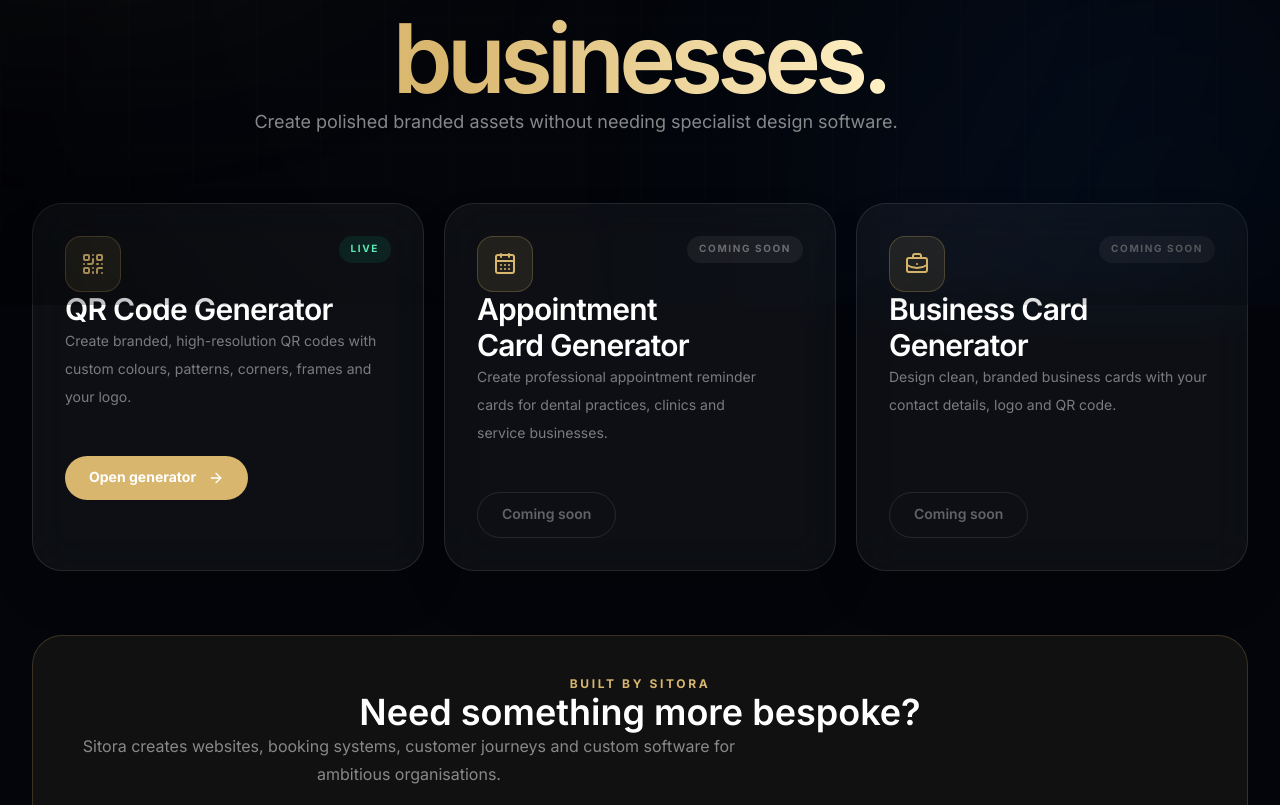
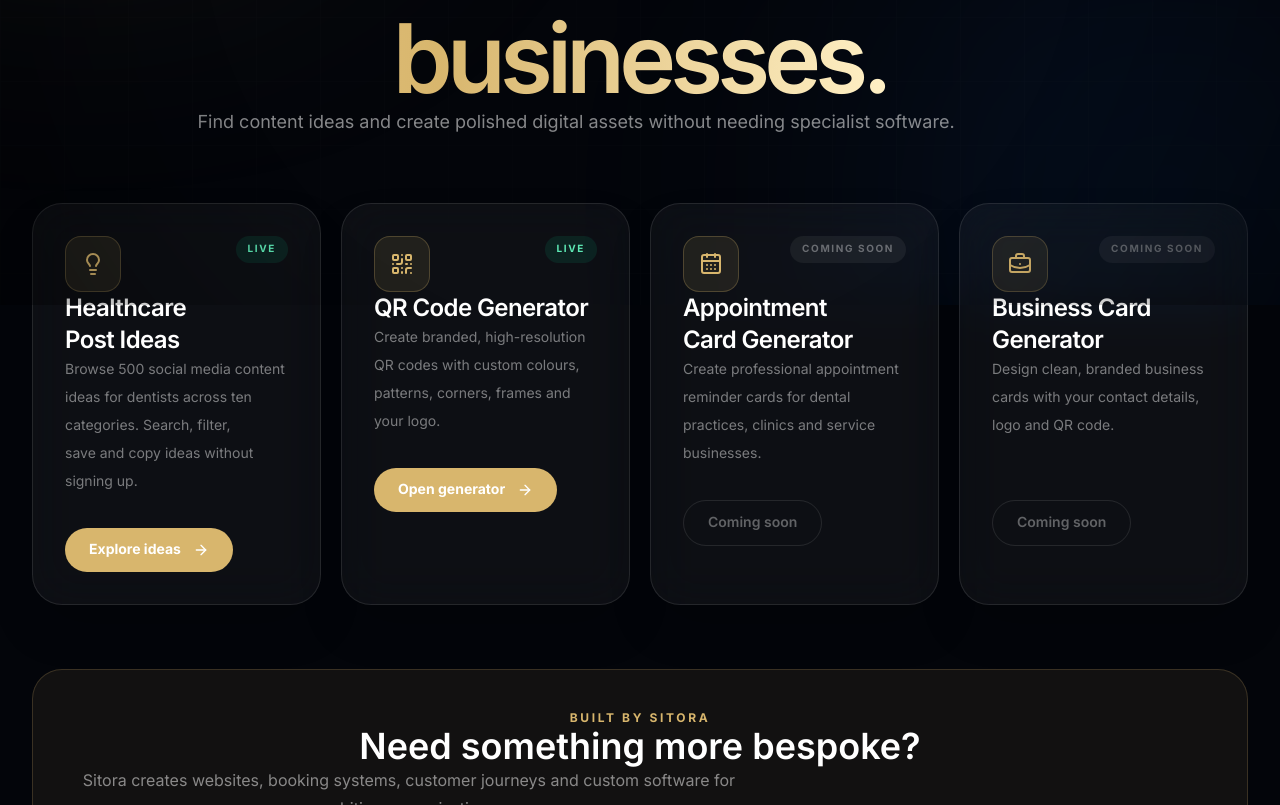
Before and after one commit to Nylon1/SitoraBrandingagency, a Next.js app: page /tools in a window 1280 px wide. Shown: the part 495-1300 px from the top of the page. Built offline with nearby package versions, Linux system fonts and the light colour scheme; a web font is replaced by a local one.

Commit message:
Add healthcare ideas tool to tools directory

```diff
--- a/app/tools/page.tsx
+++ b/app/tools/page.tsx
@@ -4,6 +4,7 @@ import {
   ArrowRight,
   BriefcaseBusiness,
   CalendarDays,
+  Lightbulb,
   QrCode,
   Sparkles,
 } from "lucide-react";
@@ -11,16 +12,26 @@ import {
 export const metadata: Metadata = {
   title: "Free Business Tools | Sitora",
   description:
-    "Create branded QR codes, appointment cards and business cards using Sitora's free digital tools.",
+    "Explore Sitora's free digital tools for healthcare content, branded QR codes and practical business assets.",
 };
 
 const tools = [
+  {
+    title: "Healthcare Post Ideas",
+    description:
+      "Browse 500 social media content ideas for dentists across ten categories. Search, filter, save and copy ideas without signing up.",
+    href: "/tools/healthcare-post-ideas",
+    status: "Live",
+    action: "Explore ideas",
+    icon: Lightbulb,
+  },
   {
     title: "QR Code Generator",
     description:
       "Create branded, high-resolution QR codes with custom colours, patterns, corners, frames and your logo.",
     href: "/tools/qr-code-generator",
     status: "Live",
+    action: "Open generator",
     icon: QrCode,
   },
   {
@@ -29,6 +40,7 @@ const tools = [
       "Create professional appointment reminder cards for dental practices, clinics and service businesses.",
     href: "/tools/appointment-card-generator",
     status: "Coming soon",
+    action: "Coming soon",
     icon: CalendarDays,
   },
   {
@@ -37,6 +49,7 @@ const tools = [
       "Design clean, branded business cards with your contact details, logo and QR code.",
     href: "/tools/business-card-generator",
     status: "Coming soon",
+    action: "Coming soon",
     icon: BriefcaseBusiness,
   },
 ];
@@ -67,12 +80,12 @@ export default function ToolsPage() {
             </h1>
 
             <p className="mx-auto mt-6 max-w-3xl text-base leading-8 text-white/52 sm:text-lg">
-              Create polished branded assets without needing specialist
-              design software.
+              Find content ideas and create polished digital assets without
+              needing specialist software.
             </p>
           </div>
 
-          <div className="mt-16 grid gap-5 lg:grid-cols-3">
+          <div className="mt-16 grid gap-5 md:grid-cols-2 xl:grid-cols-4">
             {tools.map((tool) => {
               const Icon = tool.icon;
               const live = tool.status === "Live";
@@ -100,11 +113,11 @@ export default function ToolsPage() {
                     </span>
                   </div>
 
-                  <h2 className="mt-8 text-3xl font-semibold tracking-tight">
+                  <h2 className="mt-8 text-2xl font-semibold tracking-tight">
                     {tool.title}
                   </h2>
 
-                  <p className="mt-4 min-h-24 text-sm leading-7 text-white/45">
+                  <p className="mt-4 min-h-28 text-sm leading-7 text-white/45">
                     {tool.description}
                   </p>
 
@@ -113,12 +126,12 @@ export default function ToolsPage() {
                       href={tool.href}
                       className="mt-8 inline-flex items-center gap-3 rounded-full bg-[#d8b66d] px-6 py-3 text-sm font-bold text-[#080a0f] transition hover:bg-[#f1cf86]"
                     >
-                      Open generator
+                      {tool.action}
                       <ArrowRight className="h-4 w-4" />
                     </Link>
                   ) : (
                     <span className="mt-8 inline-flex items-center rounded-full border border-white/10 px-6 py-3 text-sm font-semibold text-white/35">
-                      Coming soon
+                      {tool.action}
                     </span>
                   )}
                 </article>
```
